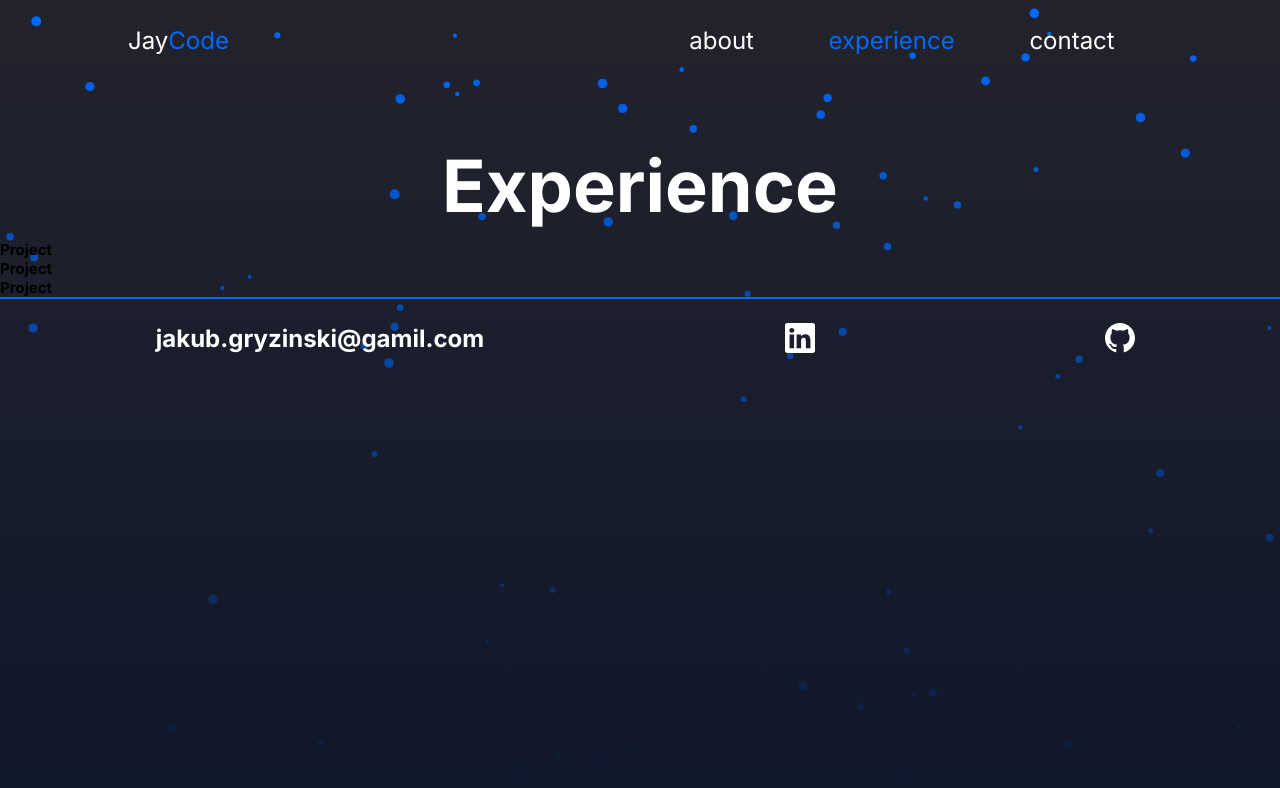
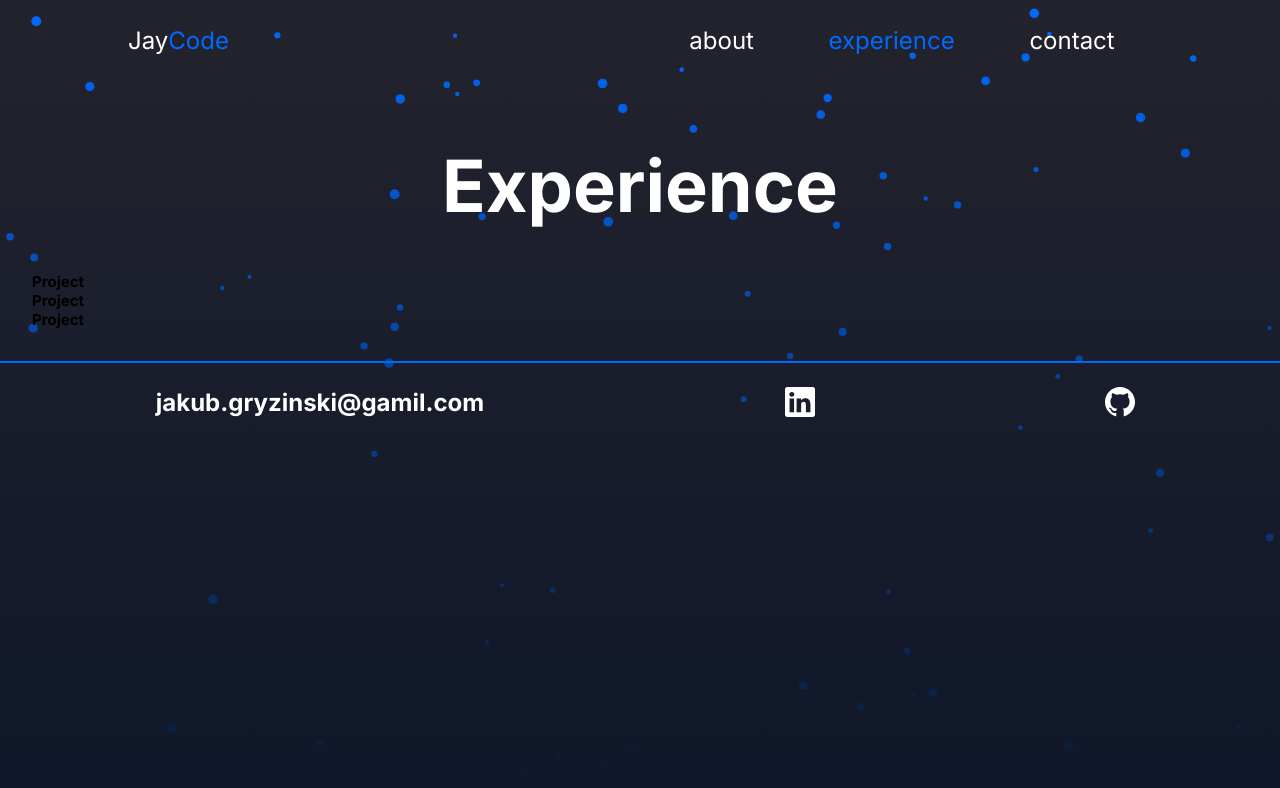
Before and after one commit to JayCodeGitHub/jaycode.pl, a Next.js app: page /experience in a window 1280 px wide. Shown: the top 788 px of the page. Built offline with nearby package versions, Linux system fonts and the light colour scheme.

Commit message:
Styled projects section

```diff
--- a/src/components/projects/projects.styles.ts
+++ b/src/components/projects/projects.styles.ts
@@ -1,5 +1,8 @@
 import styled from "styled-components";
 
 export const StyledWrapper = styled.section`
-
+    padding: 2.5vw;
+    ${({ theme }) => theme.mq.bigDesktop} {
+        padding: 2.5vw 10vw;
+    }
 `
```
